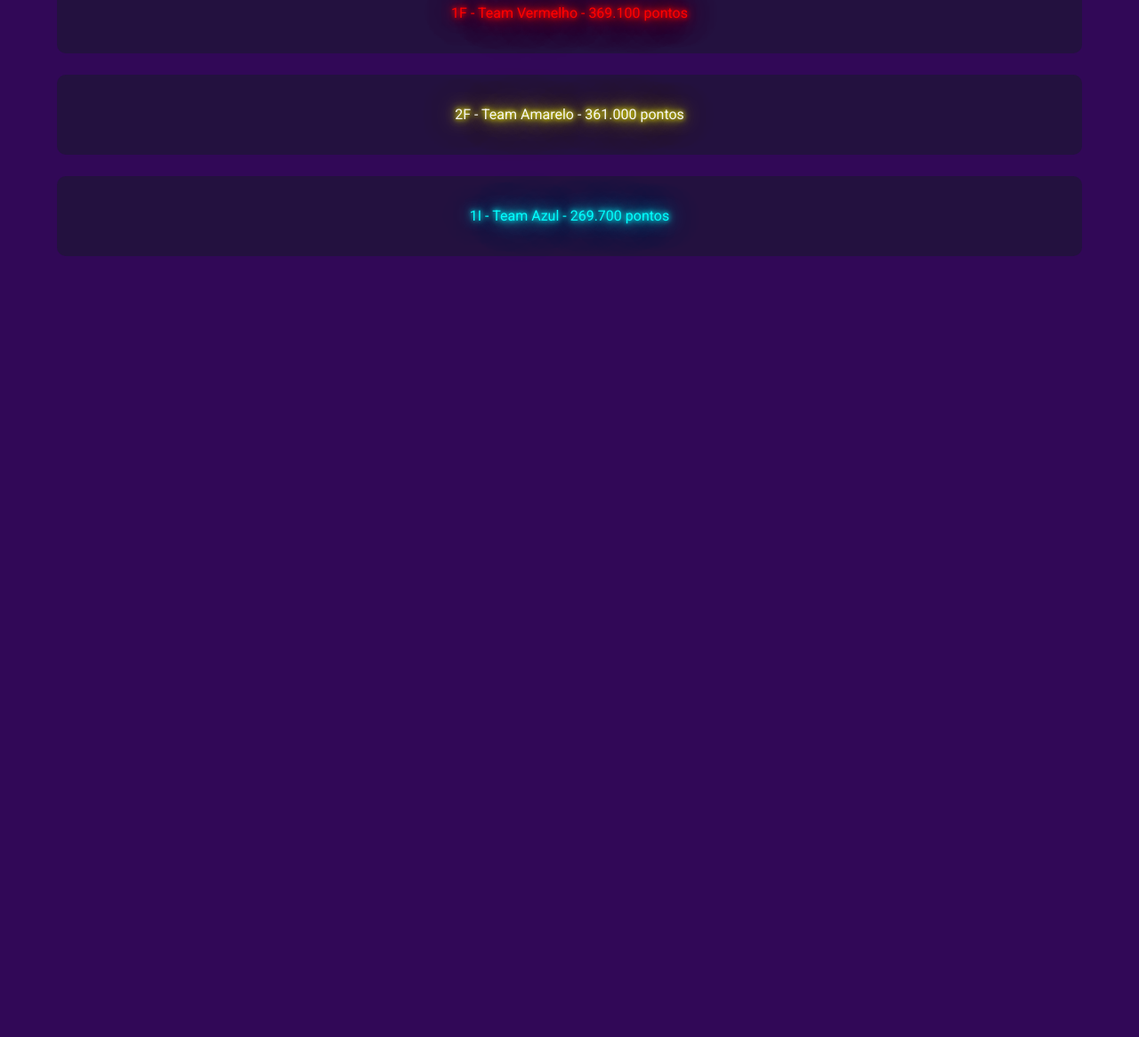
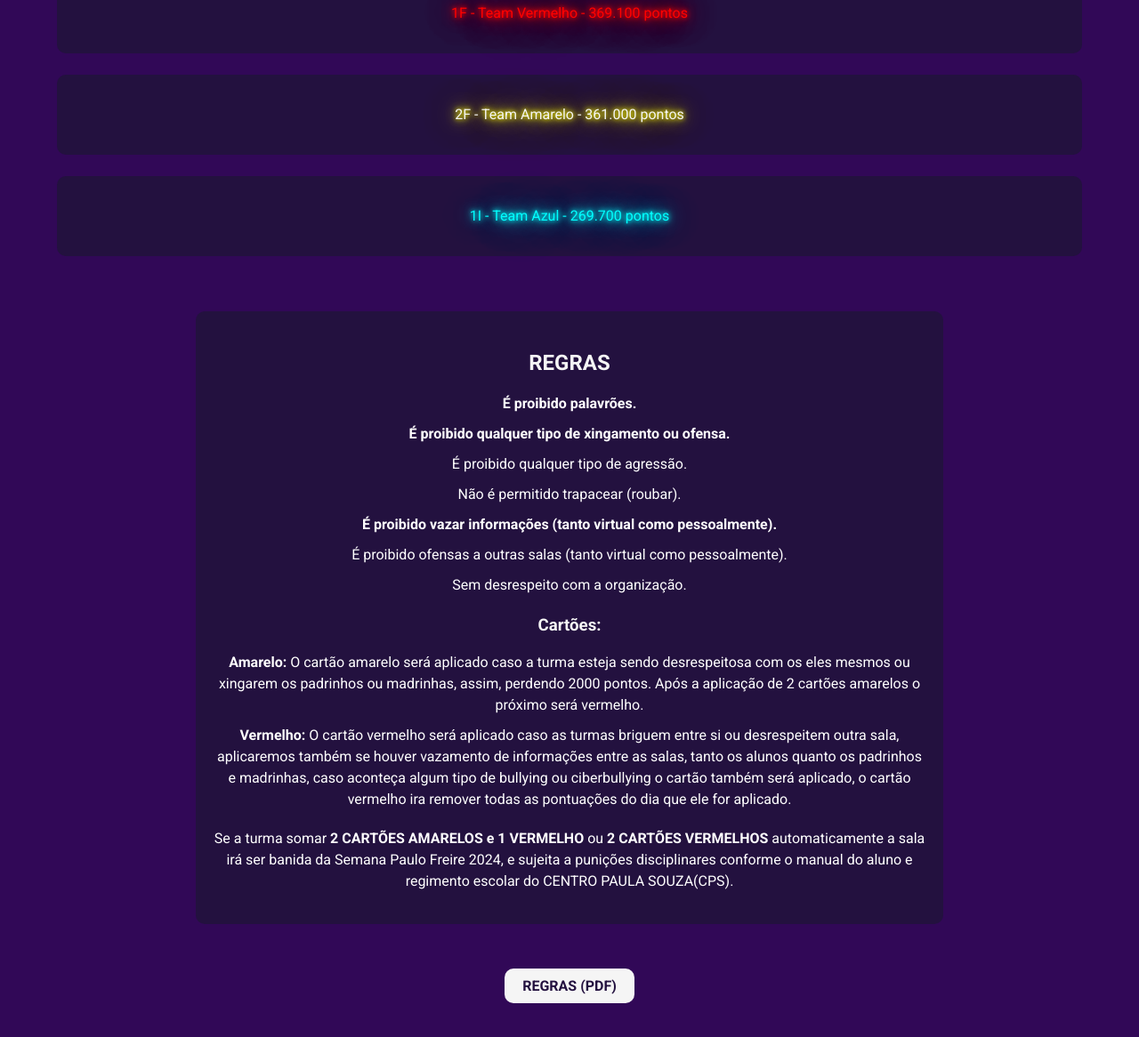
Before and after one commit to SPF-mcm24/Site, a plain HTML site: page index.html in a window 1280 px wide. Shown: the part 512-1678 px from the top of the page at 89% size. Before the commit the page ends 812 px from the top, so only its background shows below. Drawn offline with Linux system fonts and the light colour scheme.

Commit message:
Add files via upload

```diff
--- a/index.html
+++ b/index.html
@@ -32,6 +32,28 @@
     <div class="sala sala-2"><p class="neon-vermelho">1F - Team Vermelho - 369.100 pontos</p></div>
     <div class="sala sala-3"><p class="neon-amarelo">2F - Team Amarelo - 361.000 pontos</p></div>
     <div class="sala sala-4"><p class="neon-azul">1I - Team Azul - 269.700 pontos</p></div>
+    <div class="regras">
+        <h2>REGRAS</h2>
+        <ul>
+            <li><strong>É proibido palavrões.</strong></li>
+            <li><strong>É proibido qualquer tipo de xingamento ou ofensa.</strong></li>
+            <li>É proibido qualquer tipo de agressão.</li>
+            <li>Não é permitido trapacear (roubar).</li>
+            <li><strong>É proibido vazar informações (tanto virtual como pessoalmente).</strong></li>
+            <li>É proibido ofensas a outras salas (tanto virtual como pessoalmente).</li>
+            <li>Sem desrespeito com a organização.</li>
+        </ul>
+        <h3>Cartões:</h3>
+        <ul>
+            <li><strong>Amarelo:</strong> O cartão amarelo será aplicado caso a turma esteja sendo desrespeitosa com os eles mesmos ou xingarem os padrinhos ou madrinhas, assim, perdendo 2000 pontos. Após a aplicação de 2 cartões amarelos o próximo será vermelho.</li>
+            <li><strong>Vermelho:</strong> O cartão vermelho será aplicado caso as turmas briguem entre si ou desrespeitem outra sala, aplicaremos também se houver vazamento de informações entre as salas, tanto os alunos quanto os padrinhos e madrinhas, caso aconteça algum tipo de bullying ou ciberbullying o cartão também será aplicado, o cartão vermelho ira remover todas as pontuações do dia que ele for aplicado.</li>
+        </ul>
+        <p>Se a turma somar <strong>2 CARTÕES AMARELOS e 1 VERMELHO</strong> ou <strong>2 CARTÕES VERMELHOS</strong> automaticamente a sala irá ser banida da Semana Paulo Freire 2024, e sujeita a punições disciplinares conforme o manual do aluno e regimento escolar do CENTRO PAULA SOUZA(CPS).</p>
+    </div>
+    <div class="download-regras">
+        <a href="regras.pdf" download="regras.pdf" class="botao-regras">REGRAS (PDF)</a>
+    </div>
+
     <script src="script.js"></script>
 </body>
 </html>
--- a/style.css
+++ b/style.css
@@ -205,3 +205,55 @@ h1 {
     border-radius: 10px;
     background-color: #23113F;
 }
+.regras {
+    width: 90%;
+    max-width: 800px;
+    margin: 50px auto;
+    padding: 20px;
+    background-color: #23113F;
+    border-radius: 10px;
+    color: white;
+    font-size: 16px;
+    line-height: 1.5;
+}
+
+.regras h2, .regras h3 {
+    color: #f5f5f5;
+    margin-bottom: 10px;
+}
+
+.regras ul {
+    list-style-type: none;
+    padding-left: 0;
+}
+
+.regras li {
+    margin-bottom: 10px;
+}
+
+.regras p {
+    margin-top: 20px;
+}
+.download-regras {
+    width: 90%;
+    max-width: 800px;
+    margin: 50px auto;
+    margin-top: 0;
+    text-align: center;
+}
+
+.botao-regras {
+    display: inline-block;
+    padding: 10px 20px;
+    background-color: #f5f5f5;
+    color: #23113F;
+    text-decoration: none;
+    border-radius: 10px;
+    font-weight: bold;
+    transition: background-color 0.3s ease;
+}
+
+.botao-regras:hover {
+    background-color: #23113F;
+    color: #f5f5f5;
+}
```
Also changed, not shown: 1 other file.
